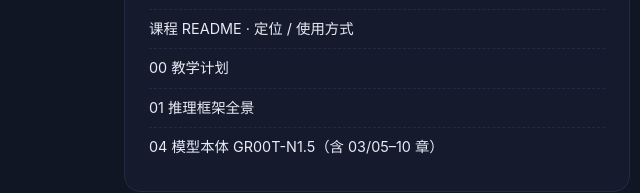
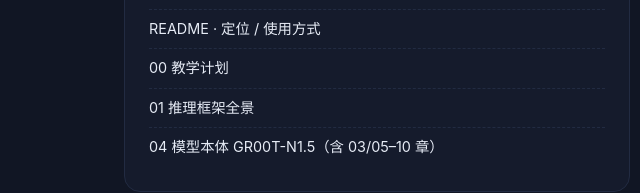
Before and after one commit to zongwave/zongwave.github.io, a plain HTML site: page index.html in a window 1280 px wide. Shown: the part 3221-3414 px from the top of the page, 0-640 px from the left. Drawn offline with Linux system fonts and the light colour scheme.

Commit message:
site: drop 课程 prefix from README link

```diff
--- a/index.html
+++ b/index.html
@@ -216,7 +216,7 @@
         <h3>实践主线（00–10 章）</h3>
         <p>从外到内拆解 <code>Gr00tPolicy.get_action()</code>：服务入口与数据变换、冻结 Backbone（Eagle VLM）、扩散 / 流匹配 Action Head（DiT）、端到端 VLA 部署管线。每章配真实代码对照与“自己动手”小节。</p>
         <ul>
-          <li><a href="https://github.com/zongwave/pixelcraft/blob/main/ai/embodied/inference_learning/README.md" target="_blank" rel="noopener">课程 README · 定位 / 使用方式</a></li>
+          <li><a href="https://github.com/zongwave/pixelcraft/blob/main/ai/embodied/inference_learning/README.md" target="_blank" rel="noopener">README · 定位 / 使用方式</a></li>
           <li><a href="https://github.com/zongwave/pixelcraft/blob/main/ai/embodied/inference_learning/00_教学计划.md" target="_blank" rel="noopener">00 教学计划</a></li>
           <li><a href="https://github.com/zongwave/pixelcraft/blob/main/ai/embodied/inference_learning/01_推理框架全景.md" target="_blank" rel="noopener">01 推理框架全景</a></li>
           <li><a href="https://github.com/zongwave/pixelcraft/blob/main/ai/embodied/inference_learning/04_模型本体GR00T_N1_5.md" target="_blank" rel="noopener">04 模型本体 GR00T-N1.5（含 03/05–10 章）</a></li>
```
